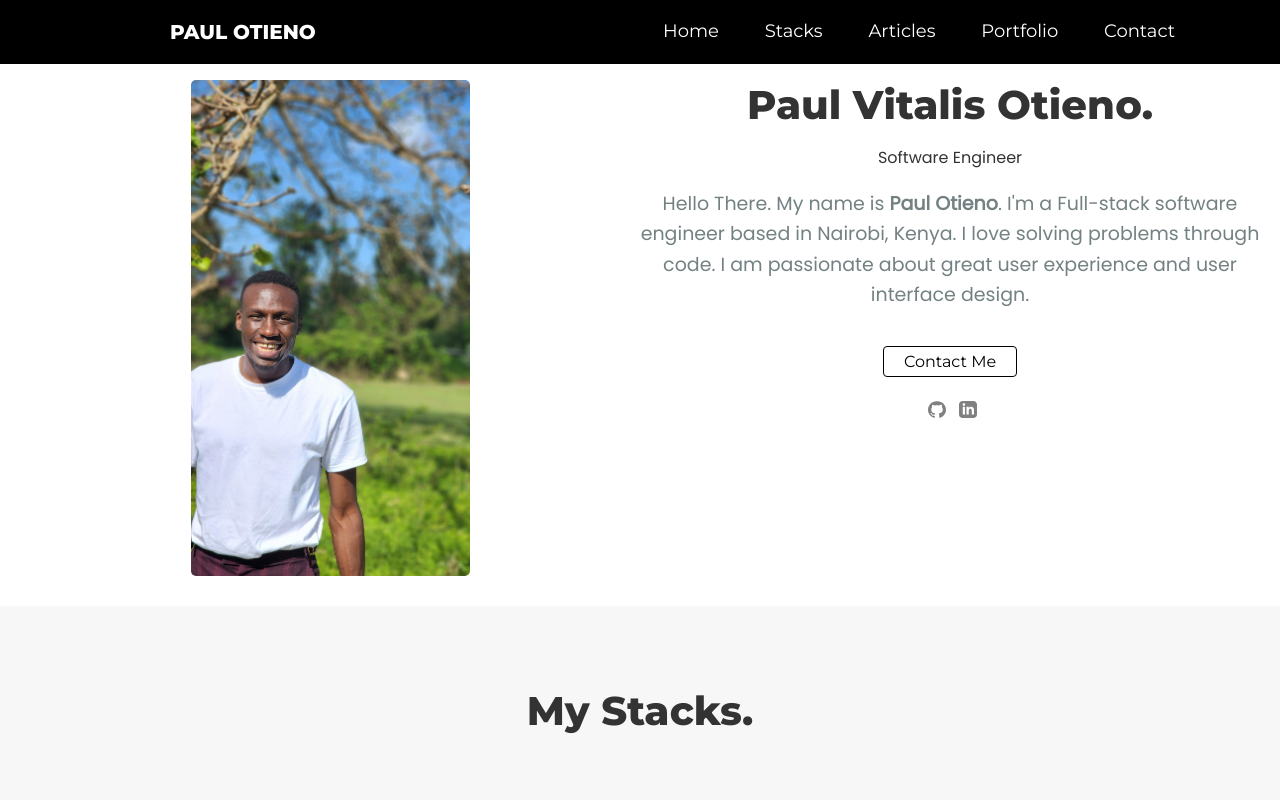
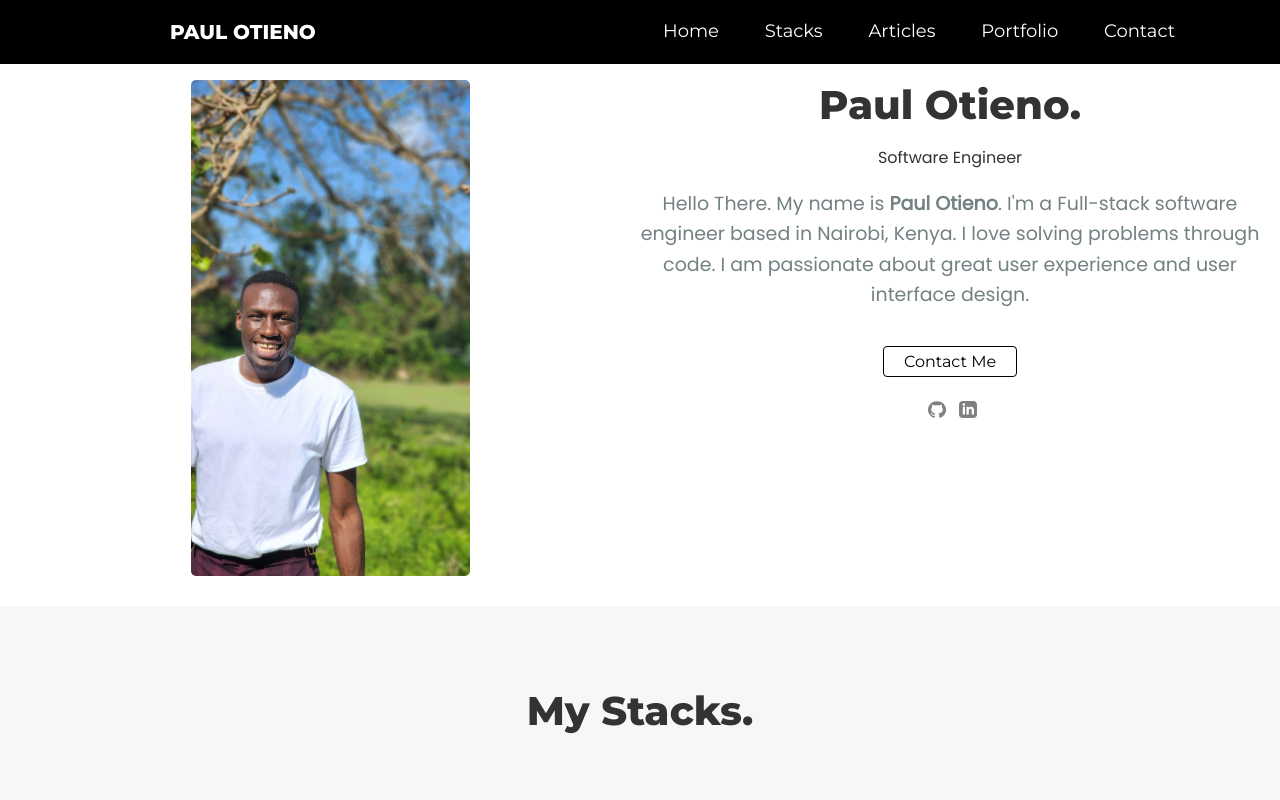
Before and after one commit to Paulvitalis200/Portfolio, a React (Create React App) app: page / in a window 1280 px wide. Shown: the top 800 px of the page. Built offline with nearby package versions, Linux system fonts and the light colour scheme.

Commit message:
Revert ame

```diff
--- a/src/components/home.tsx
+++ b/src/components/home.tsx
@@ -15,7 +15,7 @@ const Home: React.SFC<HomeProps> = () => {
           <img id="paul" src={Display} alt="Paul profile pic" />
         </MyImage>
         <TextArea>
-          <Title>Paul Vitalis Otieno.</Title>
+          <Title>Paul Otieno.</Title>
           <Description>Software Engineer</Description>
           <TextBody>
             Hello There. My name is <strong>Paul Otieno</strong>. I'm a
```
